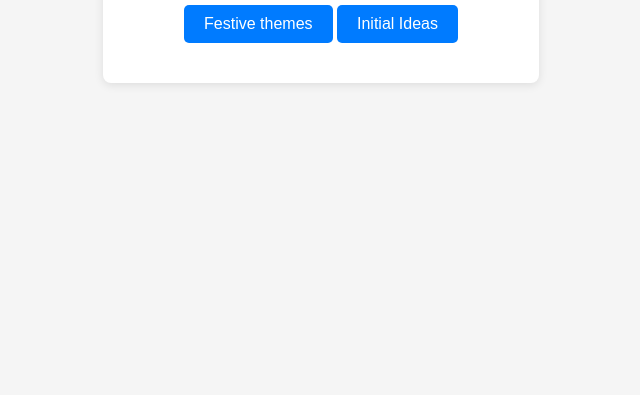
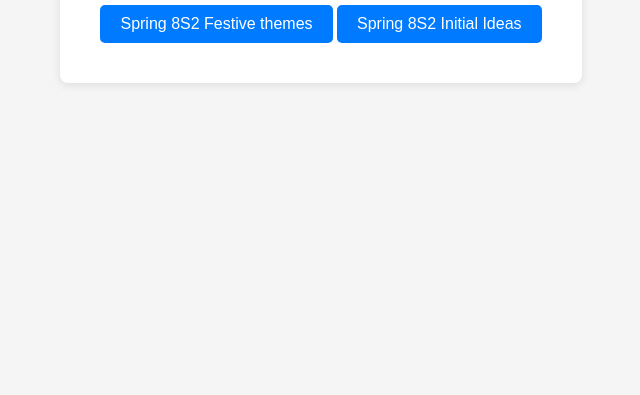
Before and after one commit to beatsaway/2025SpringDT, a plain HTML site: page index.html in a window 1280 px wide. Shown: the part 405-800 px from the top of the page, without its empty margins (319-959 px from the left). Drawn offline with Linux system fonts and the light colour scheme.

Commit message:
Update index.html

```diff
--- a/index.html
+++ b/index.html
@@ -56,8 +56,8 @@
 <body>
     <div class="container">
         <h1>Welcome to Spring 8S2</h1>
-        <a href="spring8S2.html" class="btn">Festive themes</a>
-        <a href="spring8S2initialideas.html" class="btn">Initial Ideas</a>
+        <a href="spring8S2.html" class="btn">Spring 8S2 Festive themes</a>
+        <a href="spring8S2initialideas.html" class="btn">Spring 8S2 Initial Ideas</a>
     </div>
 </body>
 </html>
```
